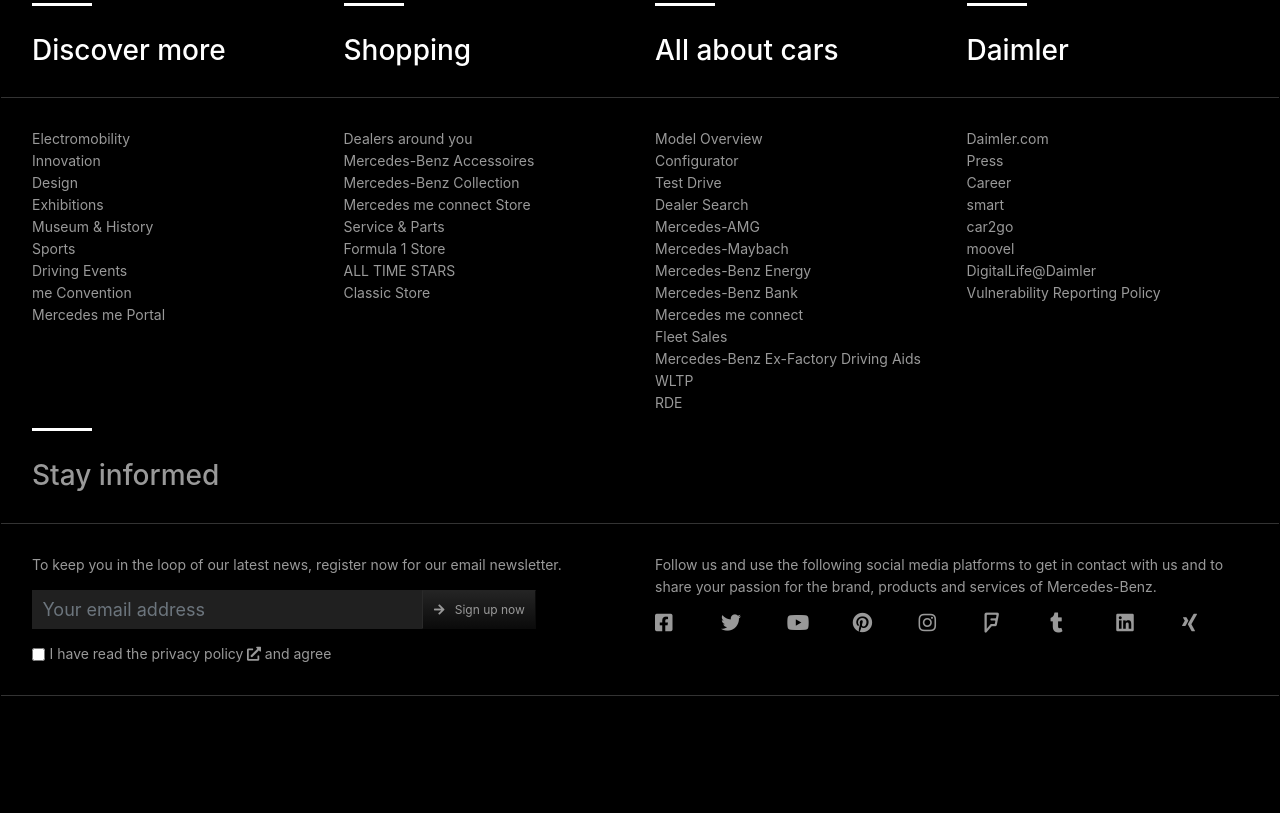
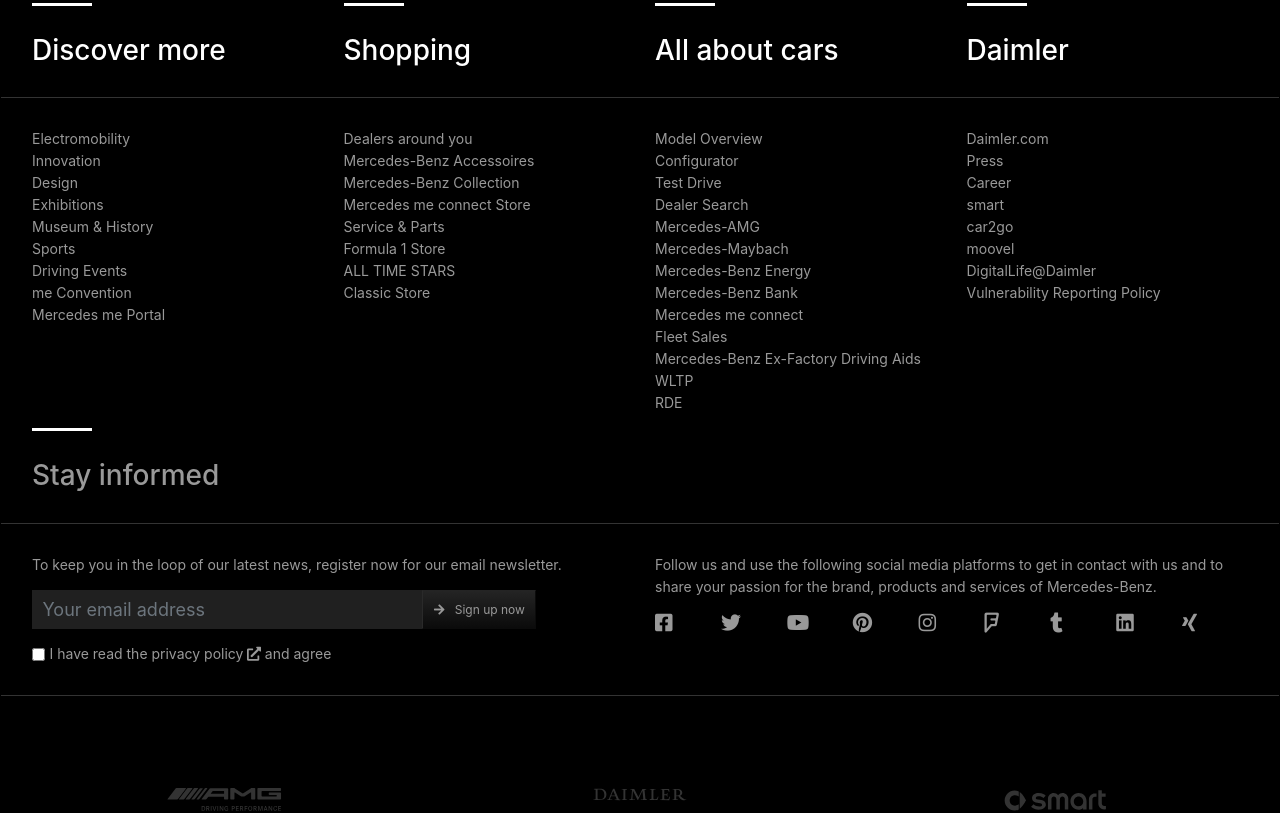
Before and after one commit to ViNam99/Mercedes-Benz-Layout, a plain HTML site: page index.html in a window 1280 px wide. Shown: the part 4111-4924 px from the top of the page. Before the commit the page ends 4897 px from the top, so only its background shows below. Drawn offline with nearby package versions, Linux system fonts and the light colour scheme.

Commit message:
Complete trusted

```diff
--- a/index.html
+++ b/index.html
@@ -596,6 +596,30 @@
             </div>
         </div>
     </section>
+    <section class="trusted">
+        <div class="trusted__content">
+            <div class="row">
+                <div class="col-lg-4 trusted__item">
+                    <a href="#">
+                        <img src="./img/logo_amg.svg" alt="">
+                    </a>
+
+                </div>
+                <div class="col-lg-4 trusted__item">
+                    <a href="#">
+                        <img src="./img/logo_daimler.svg" alt="">
+                    </a>
+
+                </div>
+                <div class="col-lg-4 trusted__item">
+                    <a href="#">
+                        <img src="./img/logo_smart.svg" alt="">
+                    </a>
+
+                </div>
+            </div>
+        </div>
+    </section>
     <!-- Jquery -->
     <script src="https://code.jquery.com/jquery-3.4.1.js " integrity="sha256-WpOohJOqMqqyKL9FccASB9O0KwACQJpFTUBLTYOVvVU=" crossorigin=" anonymous ">
     </script>
--- /dev/null
+++ b/scss/Layout/_Trusted.scss
@@ -0,0 +1,18 @@
+.trusted {
+    .trusted__content {
+        width: 95%;
+        margin: 0 auto;
+        .trusted__item {
+            a {
+                display: flex;
+                justify-content: center;
+                img {
+                    width: 35%;
+                    height: 100%;
+                    display: block;
+                    padding-right: 0 !important;
+                }
+            }
+        }
+    }
+}
--- a/scss/main.scss
+++ b/scss/main.scss
@@ -14,3 +14,4 @@
 @import './Layout/Categories';
 @import './Layout/Footnotes';
 @import './Layout/seo';
+@import './Layout/Trusted'
```
Also changed, not shown: css/main.css, img/logo_amg.svg (added), img/logo_daimler.svg (added), img/logo_smart.svg (added), 1 other file.
